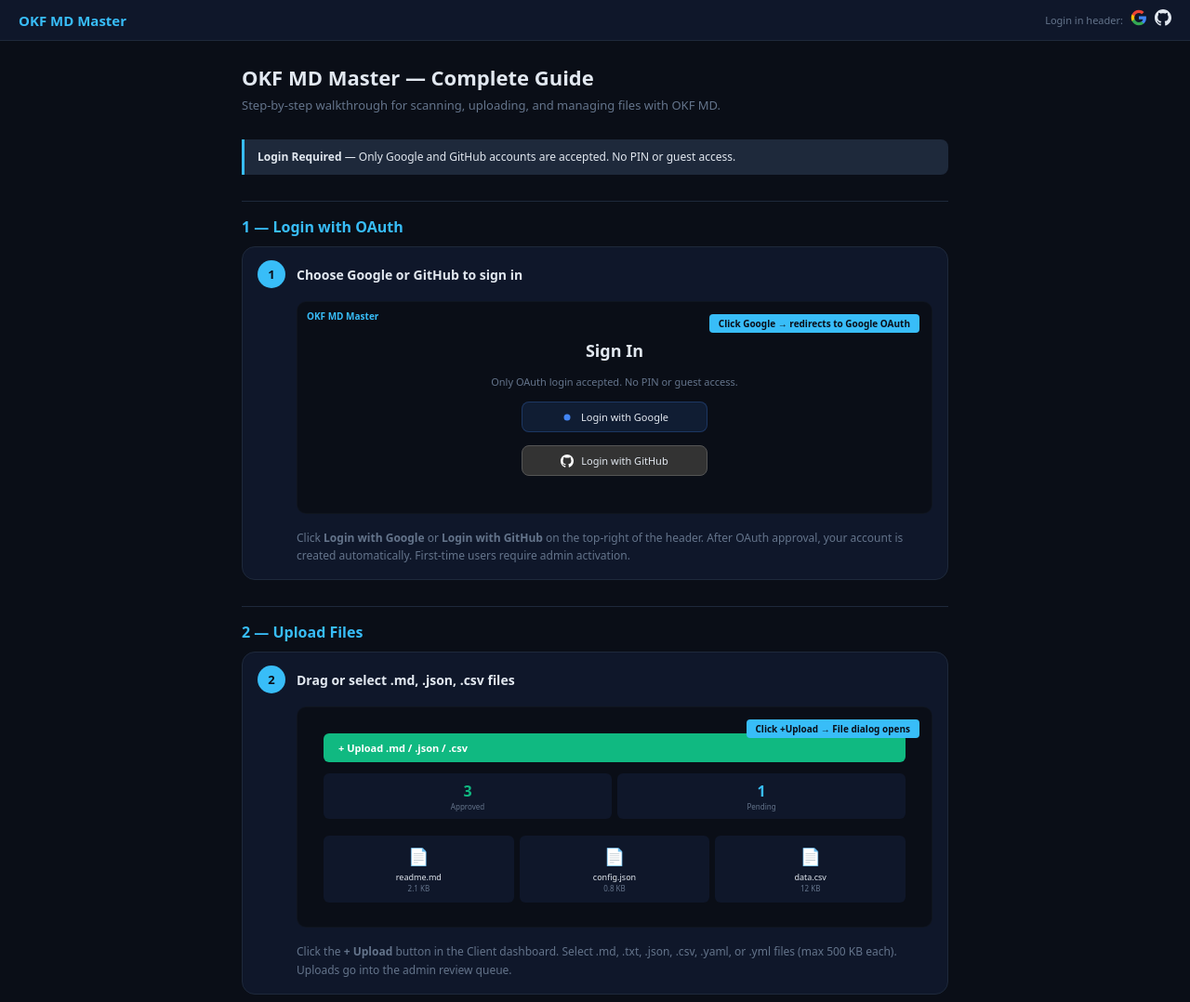
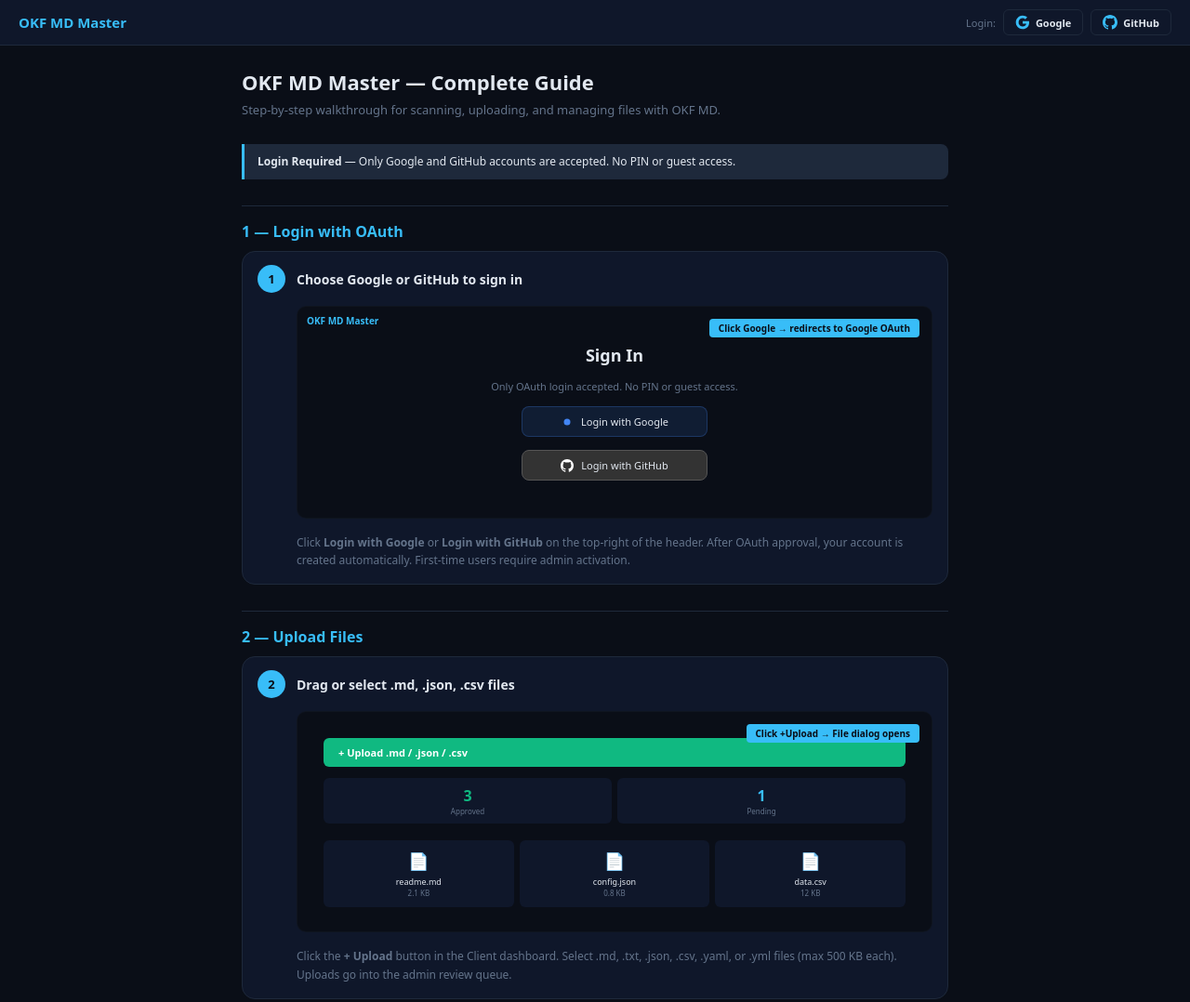
Before and after one commit to ThaiJenspacito/OKF_MD_Master, a website: page docs/guide.html in a window 1280 px wide. Shown: the top 1078 px of the page at 93% size. Drawn offline with Linux system fonts and the light colour scheme.

Commit message:
Guide pages: Google/GitHub auth buttons match OKF dark theme

```diff
--- a/docs/guide.html
+++ b/docs/guide.html
@@ -13,9 +13,15 @@
     body { background:var(--bg); color:var(--text); font-family:system-ui; min-height:100dvh }
     .topbar { background:var(--card); border-bottom:1px solid var(--border); padding:10px 20px; display:flex; align-items:center; justify-content:space-between; position:sticky; top:0; z-index:10 }
     .topbar .logo { font-weight:700; color:var(--accent); font-size:15px }
-    .auth-bar { display:flex; gap:8px; align-items:center }
-    .auth-bar img { height:20px; width:20px; border-radius:4px }
-    .auth-bar .login-btn { background:var(--accent); color:#0a0e17; border:none; padding:6px 14px; border-radius:6px; font-weight:600; font-size:12px; cursor:pointer; text-decoration:none }
+  .auth-bar { display:flex; gap:8px; align-items:center }
+  .auth-btn { display:flex; align-items:center; gap:6px; padding:5px 12px; border-radius:6px; font-size:11px; font-weight:600; text-decoration:none; transition:.2s; border:1px solid var(--border) }
+  .auth-btn svg { width:16px; height:16px; flex-shrink:0 }
+  .auth-btn.goog { background:#0f172a; color:var(--text) }
+  .auth-btn.goog:hover { border-color:var(--accent); background:#1e293b }
+  .auth-btn.goog svg { fill:var(--accent) }
+  .auth-btn.gh { background:#0f172a; color:var(--text) }
+  .auth-btn.gh:hover { border-color:var(--accent); background:#1e293b }
+  .auth-btn.gh svg { fill:var(--accent) }
     .container { max-width:800px; margin:0 auto; padding:24px 20px }
     h1 { font-size:22px; margin-bottom:6px }
     h1 + p { color:var(--dim); font-size:13px; margin-bottom:28px }
@@ -85,9 +91,9 @@
   <div class="topbar">
     <span class="logo">OKF MD Master</span>
     <div class="auth-bar">
-      <span style="color:var(--dim);font-size:11px">Login in header:</span>
-      <a href="/login" title="Login with Google"><svg width="18" height="18" viewBox="0 0 24 24"><path fill="#4285F4" d="M22.56 12.25c0-.78-.07-1.53-.2-2.25H12v4.26h5.92a5.06 5.06 0 01-2.2 3.32v2.77h3.57c2.08-1.92 3.28-4.74 3.28-8.1z"/><path fill="#34A853" d="M12 23c2.97 0 5.46-.98 7.28-2.66l-3.57-2.77c-.98.66-2.23 1.06-3.71 1.06-2.86 0-5.29-1.93-6.16-4.53H2.18v2.84C3.99 20.53 7.7 23 12 23z"/><path fill="#FBBC05" d="M5.84 14.09c-.22-.66-.35-1.36-.35-2.09s.13-1.43.35-2.09V7.07H2.18C1.43 8.55 1 10.22 1 12s.43 3.45 1.18 4.93l2.85-2.22.81-.62z"/><path fill="#EA4335" d="M12 5.38c1.62 0 3.06.56 4.21 1.64l3.15-3.15C17.45 2.09 14.97 1 12 1 7.7 1 3.99 3.47 2.18 7.07l3.66 2.84c.87-2.6 3.3-4.53 6.16-4.53z"/></svg></a>
-      <a href="/auth/github" title="Login with GitHub"><svg width="18" height="18" viewBox="0 0 24 24" fill="#e2e8f0"><path d="M12 0C5.37 0 0 5.37 0 12c0 5.3 3.438 9.8 8.205 11.385.6.113.82-.258.82-.577 0-.285-.01-1.04-.015-2.04-3.338.724-4.042-1.61-4.042-1.61-.546-1.385-1.335-1.755-1.335-1.755-1.087-.744.084-.729.084-.729 1.205.084 1.838 1.236 1.838 1.236 1.07 1.835 2.809 1.305 3.495.998.108-.776.417-1.305.76-1.605-2.665-.3-5.466-1.332-5.466-5.93 0-1.31.465-2.38 1.235-3.22-.135-.303-.54-1.523.105-3.176 0 0 1.005-.322 3.3 1.23.96-.267 1.98-.399 3-.405 1.02.006 2.04.138 3 .405 2.28-1.552 3.285-1.23 3.285-1.23.645 1.653.24 2.873.12 3.176.765.84 1.23 1.91 1.23 3.22 0 4.61-2.805 5.625-5.475 5.92.42.36.81 1.096.81 2.22 0 1.605-.015 2.896-.015 3.286 0 .315.21.69.825.57C20.565 21.795 24 17.295 24 12c0-6.63-5.37-12-12-12z"/></svg></a>
+      <span style="color:var(--dim);font-size:11px">Login:</span>
+      <a href="/login" class="auth-btn goog" title="Sign in with Google"><svg viewBox="0 0 24 24"><path d="M22.56 12.25c0-.78-.07-1.53-.2-2.25H12v4.26h5.92a5.06 5.06 0 01-2.2 3.32v2.77h3.57c2.08-1.92 3.28-4.74 3.28-8.1z"/><path d="M12 23c2.97 0 5.46-.98 7.28-2.66l-3.57-2.77c-.98.66-2.23 1.06-3.71 1.06-2.86 0-5.29-1.93-6.16-4.53H2.18v2.84C3.99 20.53 7.7 23 12 23z"/><path d="M5.84 14.09c-.22-.66-.35-1.36-.35-2.09s.13-1.43.35-2.09V7.07H2.18C1.43 8.55 1 10.22 1 12s.43 3.45 1.18 4.93l2.85-2.22.81-.62z"/><path d="M12 5.38c1.62 0 3.06.56 4.21 1.64l3.15-3.15C17.45 2.09 14.97 1 12 1 7.7 1 3.99 3.47 2.18 7.07l3.66 2.84c.87-2.6 3.3-4.53 6.16-4.53z"/></svg>Google</a>
+      <a href="/auth/github" class="auth-btn gh" title="Sign in with GitHub"><svg viewBox="0 0 24 24"><path d="M12 0C5.37 0 0 5.37 0 12c0 5.3 3.438 9.8 8.205 11.385.6.113.82-.258.82-.577 0-.285-.01-1.04-.015-2.04-3.338.724-4.042-1.61-4.042-1.61-.546-1.385-1.335-1.755-1.335-1.755-1.087-.744.084-.729.084-.729 1.205.084 1.838 1.236 1.838 1.236 1.07 1.835 2.809 1.305 3.495.998.108-.776.417-1.305.76-1.605-2.665-.3-5.466-1.332-5.466-5.93 0-1.31.465-2.38 1.235-3.22-.135-.303-.54-1.523.105-3.176 0 0 1.005-.322 3.3 1.23.96-.267 1.98-.399 3-.405 1.02.006 2.04.138 3 .405 2.28-1.552 3.285-1.23 3.285-1.23.645 1.653.24 2.873.12 3.176.765.84 1.23 1.91 1.23 3.22 0 4.61-2.805 5.625-5.475 5.92.42.36.81 1.096.81 2.22 0 1.605-.015 2.896-.015 3.286 0 .315.21.69.825.57C20.565 21.795 24 17.295 24 12c0-6.63-5.37-12-12-12z"/></svg>GitHub</a>
     </div>
   </div>
   <div class="container">
```
Also changed, not shown: docs/guide-mobile.html (+4 -3 lines).
